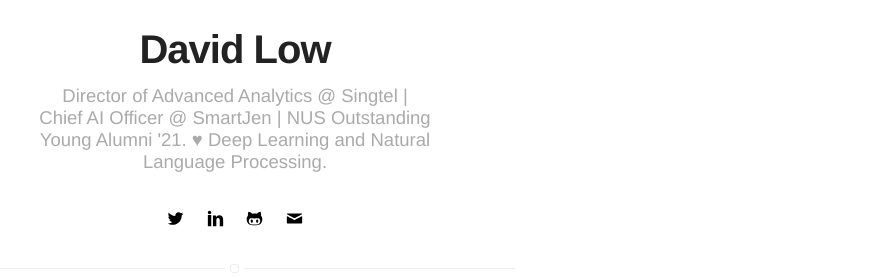
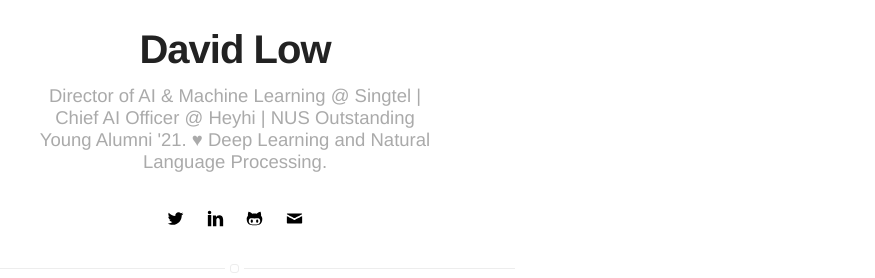
Before and after one commit to davidlowjw/davidlowjw.github.io, a Jekyll site: the page built from blog/index.html, in a window 1280 px wide. Shown: the part 252-530 px from the top of the page, without its empty margins (405-1280 px from the left). Built offline with Jekyll 4.4.1, drawn with Linux system fonts in a browser that asks for light colours.

Commit message:
Update _config.yml

```diff
--- a/_config.yml
+++ b/_config.yml
@@ -1,6 +1,6 @@
 # main text of home
 name: David Low
-bio: Director of Advanced Analytics @ Singtel | Chief AI Officer @ SmartJen | NUS Outstanding Young Alumni '21. ♥ Deep Learning and Natural Language Processing.
+bio: Director of AI & Machine Learning @ Singtel | Chief AI Officer @ Heyhi | NUS Outstanding Young Alumni '21. ♥ Deep Learning and Natural Language Processing.
 
 # twitter summary info
 description: A blog about technology and stuff related
```
